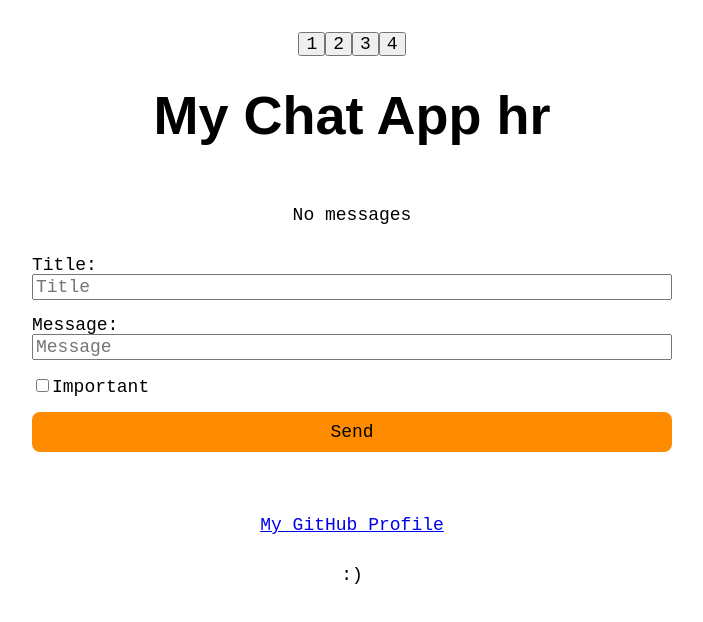
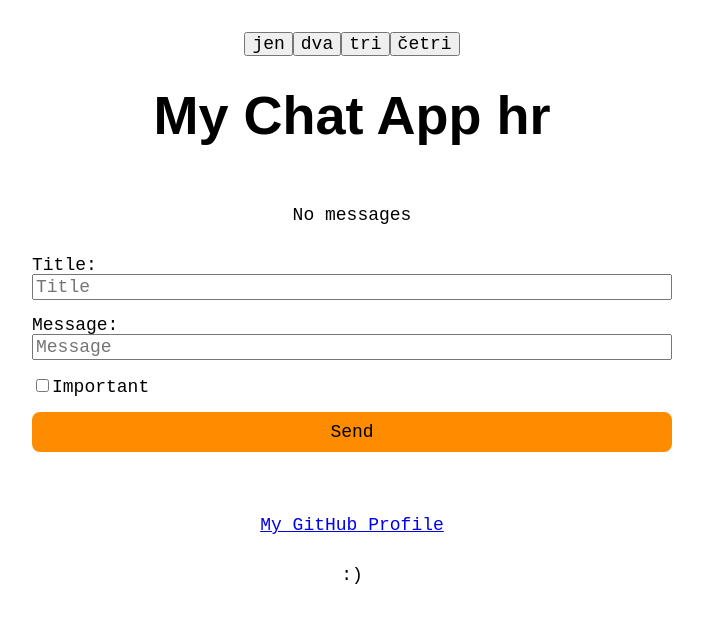
Before and after one commit to zopaj63/algebra-react-example-app, a React (Create React App) app: page / in a window 1280 px wide. Shown: the top 622 px of the page, without its empty margins (288-991 px from the left). Built offline with nearby package versions, Linux system fonts and the light colour scheme.

Commit message:
add ChatContext

```diff
--- a/package.json
+++ b/package.json
@@ -11,6 +11,8 @@
     "prop-types": "^15.7.2",
     "react": "^17.0.2",
     "react-dom": "^17.0.2",
+    "react-router": "^5.2.1",
+    "react-router-dom": "^5.3.0",
     "react-scripts": "4.0.3",
     "web-vitals": "^1.1.2"
   },
--- a/src/App.js
+++ b/src/App.js
@@ -4,10 +4,12 @@ import { useContext, useState } from "react";
 import Message from "./components/Message";
 import { getId } from "./helpers";
 import AppContext from "./contexts/AppContext";
+import ChatContext from "./contexts/AppContext/ChatContext";
+import MessageList from "./components/MessageList";
 
-const numbers = [1, 2, 3, 4];
-const numberElements = numbers.map(number =>
-  ({ key: getId(), value: number })
+const menus = ["jen", "dva", "tri", "četri"];
+const menuElements = menus.map(menu =>
+  ({ key: getId(), value: menu })
 );
 
 function App() {
@@ -19,10 +21,11 @@ function App() {
   }
 
   return (
+    <ChatContext.Provider value={messageObjects}>
       <div className="App">
-      {numberElements.map((numberElement) =>
-        <button key={numberElement.key}>
-          {numberElement.value}
+        {menuElements.map((menuElement) =>
+          <button key={menuElement.key}>
+            {menuElement.value}
           </button>
         )}
         <header className="App__header">
@@ -30,15 +33,7 @@ function App() {
         </header>
         <main className="App__main">
           <div className="App__message-container">
-          {messageObjects.length === 0 && <p>No messages</p>}
-          {messageObjects.map((messageObject, index) =>
-            <Message
-              key={index}
-              isImportant={messageObject.isImportant}
-              message={messageObject.message}
-              title={messageObject.title}
-            />
-          )}
+            <MessageList />
           </div>
           <div className="App__message-form">
             <MessageForm onSendMessage={handleSendMessage} />
@@ -55,6 +50,7 @@ function App() {
           </a>
         </footer>
       </div>
+    </ChatContext.Provider>
   );
 }
 
--- a/src/components/Message/index.js
+++ b/src/components/Message/index.js
@@ -14,10 +14,27 @@ export default function Message({ isImportant, message, title }) {
   return (
     <div className={className}>
       <div className="Message__title">{title}</div>
+      <div className="Message__text">{message}</div>
       <div className="Message__author"><UserInfo /></div>
       <div className="Message__id"><UniqueId /></div>
-      <div className="Message__text">{message}</div>
       <div className="Message__date"><CurrentDate /></div>
     </div>
   );
 }
+
+function withUserInfo(Component) {
+  return function (props)
+  { return <Component {...props} />; };
+}
+
+function withUniqueId(Component) {
+  return function (props)
+  { return <Component {...props} />; };
+}
+
+function withCurrentDate(Component) {
+  return function (props)
+  { return <Component {...props} />; };
+}
+
+export const MessageWithHoc = withUserInfo(withUniqueId(withCurrentDate(Message)));
--- /dev/null
+++ b/src/components/MessageList/index.js
@@ -0,0 +1,20 @@
+import { useContext } from "react";
+import ChatContext from "../../contexts/AppContext/ChatContext";
+import Message from "../Message";
+
+export default function MessageList() {
+    const messageObjects = useContext(ChatContext);
+    return (
+        <div className="MessageList">
+            {messageObjects.length === 0 && <p>No messages</p>}
+            {messageObjects.map((messageObject, index) =>
+                <Message
+                    key={index}
+                    isImportant={messageObject.isImportant}
+                    message={messageObject.message}
+                    title={messageObject.title}
+                />
+            )}
+        </div>
+    )
+}
--- /dev/null
+++ b/src/contexts/AppContext/ChatContext/index.js
@@ -0,0 +1,5 @@
+import React from "react";
+
+const ChatContext = React.createContext("ChatContext");
+
+export default ChatContext;
```
Also changed, not shown: 1 other file (tests, documents, lock files or other folders). Lines whose indentation alone changed are shown as unchanged.
